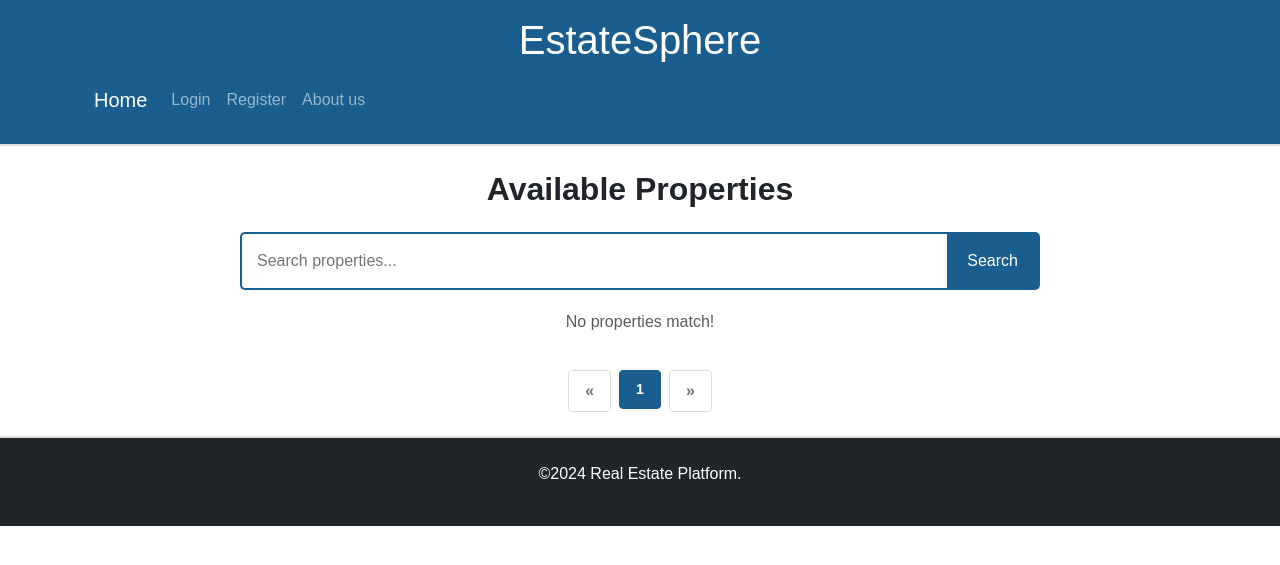
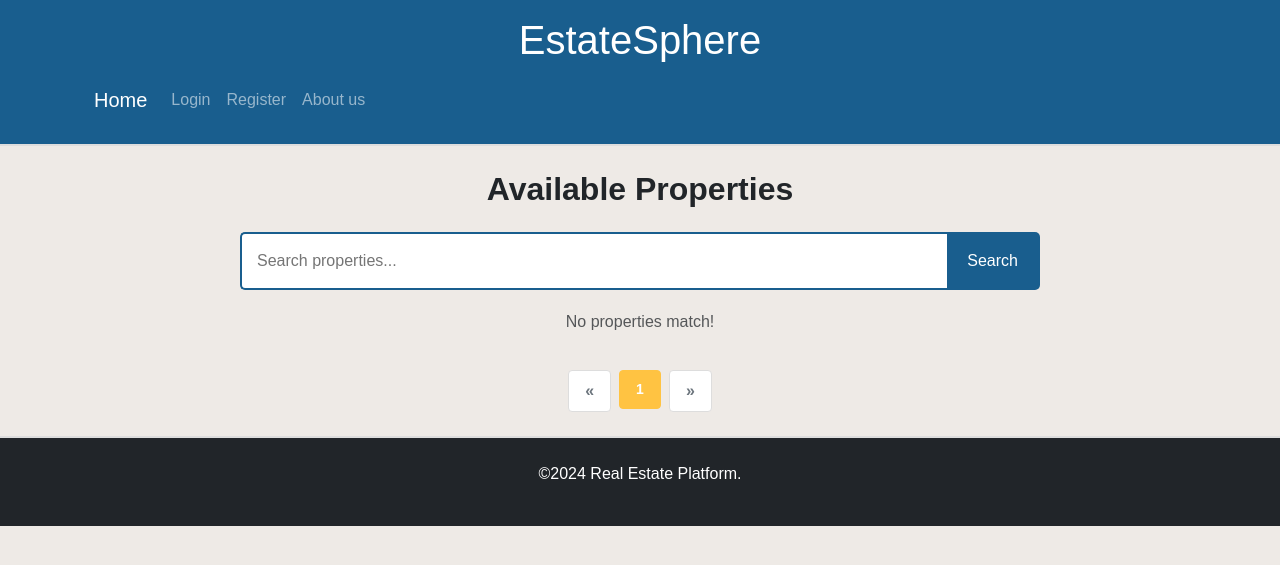
Before and after one commit to albert-dimitrov/EstateSphereProject, a Django app: page / in a window 1280 px wide. Shown: the top 565 px of the page. Run offline with Django 5.2, Linux system fonts and the light colour scheme; data that the repository does not hold is empty.

Commit message:
Change: changed body css

```diff
--- a/estatesphere/static/css/home.css
+++ b/estatesphere/static/css/home.css
@@ -1,5 +1,6 @@
 body {
     font-family: Arial, sans-serif;
+    background: #EEEAE6;
 }
 
 header {
@@ -107,15 +108,15 @@ footer {
 /* Hover effect on page links */
 .pagination .page-item .page-link:hover {
     color: #fff;
-    background-color: #195E8E;  /* Blue background on hover */
-    border-color: #195E8E;
+    background-color: #FFC342;  /* Blue background on hover */
+    border-color: #FFC342;
 }
 
 /* Active (current) page styling */
 .pagination .page-item.active .page-link {
     color: #fff;
-    background-color: #195E8E;  /* Blue background for active page */
-    border-color: #195E8E;
+    background-color: #FFC342;  /* Blue background for active page */
+    border-color: #FFC342;
     font-weight: bold;  /* Bold text for current page */
 }
 
@@ -138,7 +139,7 @@ footer {
 /* Adding a hover effect to the step-links (Previous/Next buttons) */
 .pagination .page-item .page-link[aria-label="Previous"]:hover,
 .pagination .page-item .page-link[aria-label="Next"]:hover {
-    background-color: #195E8E; /* Darker blue for step-links */
+    background-color: #FFC342; /* Darker blue for step-links */
     color: #fff;
 }
 
```
